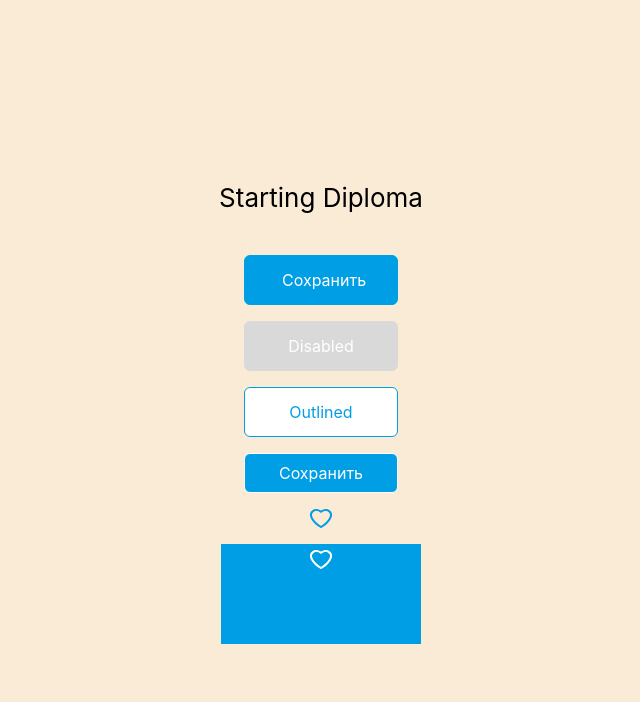
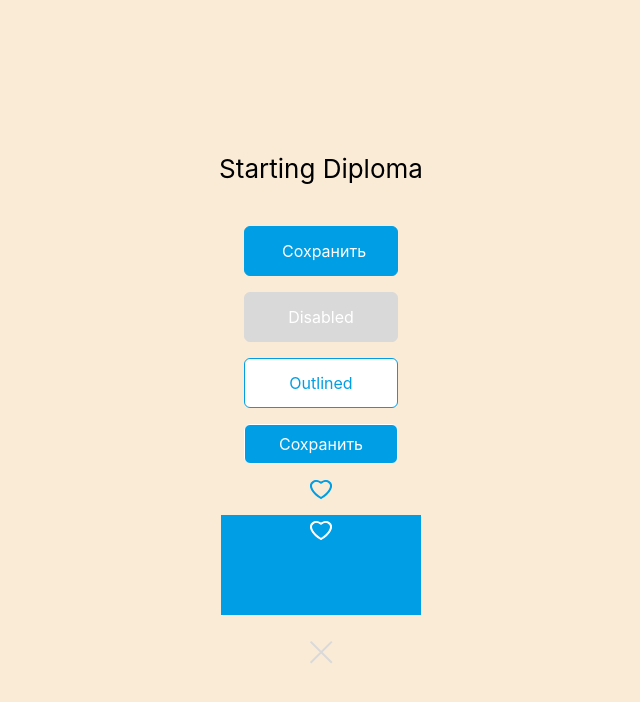
Before and after one commit to ipotemkin/skyavito, a React (Create React App) app: page / in a window 1280 px wide. Shown: the top 702 px of the page, without its empty margins (319-959 px from the left). Built offline with nearby package versions, Linux system fonts and the light colour scheme.

Commit message:
feat: add CrossIcon

```diff
--- a/src/App.tsx
+++ b/src/App.tsx
@@ -1,6 +1,7 @@
 import React from 'react'
 import './App.css'
 import { Button } from './components/Button/Button'
+import CrossIcon from './icons/Cross/CossIcon'
 import HeartIcon from './icons/Heart/HeartIcon'
 
 export const App = () => {
@@ -16,6 +17,7 @@ export const App = () => {
         <div style={{ width: 200, height: 100, backgroundColor: "#009EE4" }}>
           <HeartIcon type="secondary"/>
         </div>
+        <CrossIcon />
       </header>
     </div>
   )
--- a/src/components/Button/style.module.css
+++ b/src/components/Button/style.module.css
@@ -88,7 +88,7 @@
 }
 
 .secondary:active {
-  background-color: #0fb0f6;
+  background-color: #009EE4;
   border: 1px solid #fff;
 }
 
--- /dev/null
+++ b/src/icons/Cross/CossIcon.tsx
@@ -0,0 +1,34 @@
+import React, { SVGProps } from "react"
+
+import styles from './style.module.css'
+
+type Props  = {
+  type?: 'cross' | 'secondary'
+} & SVGProps<SVGSVGElement>
+
+const CrossIcon: React.FC<Props> = ({ type = 'cross', ...props }) => (
+  <svg
+    className={ styles[type] }
+    role="img"
+    focusable = "false"
+    width = "43"
+    height = "43"
+    viewBox="0 0 43 43"
+    stroke="#D9D9D9"
+    fill="none"
+    { ...props }
+  >
+    <svg width="43" height="43" viewBox="0 0 43 43" xmlns="http://www.w3.org/2000/svg">
+      <path d="M31.8193 10.6066L10.6061 31.8198"
+        stroke={ props.stroke }
+        strokeWidth="2"
+      />
+      <path d="M31.8193 31.8198L10.6061 10.6066"
+        stroke= { props.stroke }
+        strokeWidth="2"
+      />
+    </svg>
+  </svg>
+)
+
+export default CrossIcon
--- /dev/null
+++ b/src/icons/Cross/style.module.css
@@ -0,0 +1,16 @@
+/* COMMON STYLES */
+
+.cross {
+  stroke: #D9D9D9;
+
+  cursor: pointer;
+  transition: all 0.25s ease;
+}
+
+.cross:hover, .cross:active {
+  stroke: #009EE4;
+}
+
+.cross:active {
+  stroke: #0080C1;
+}
```
